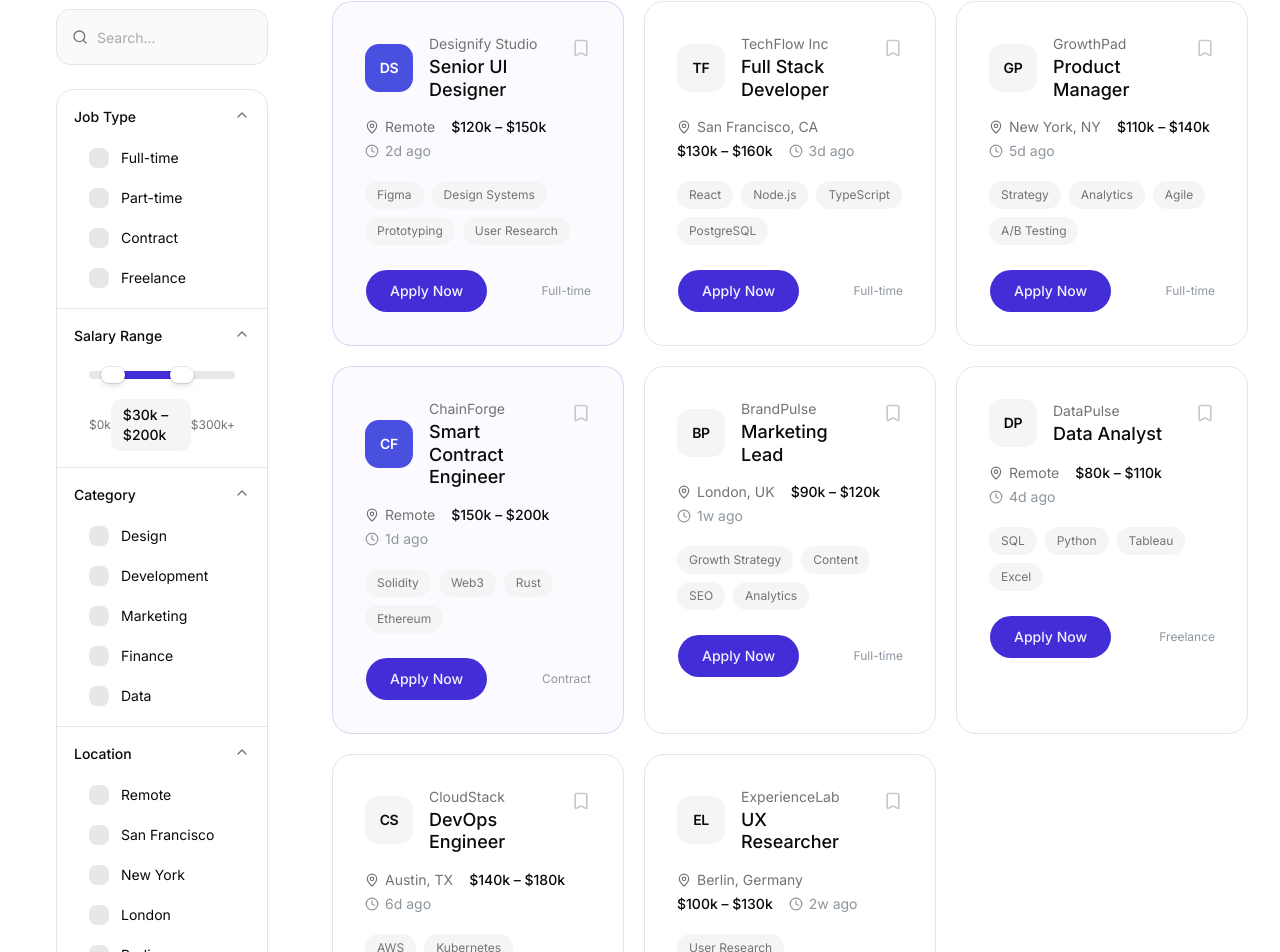
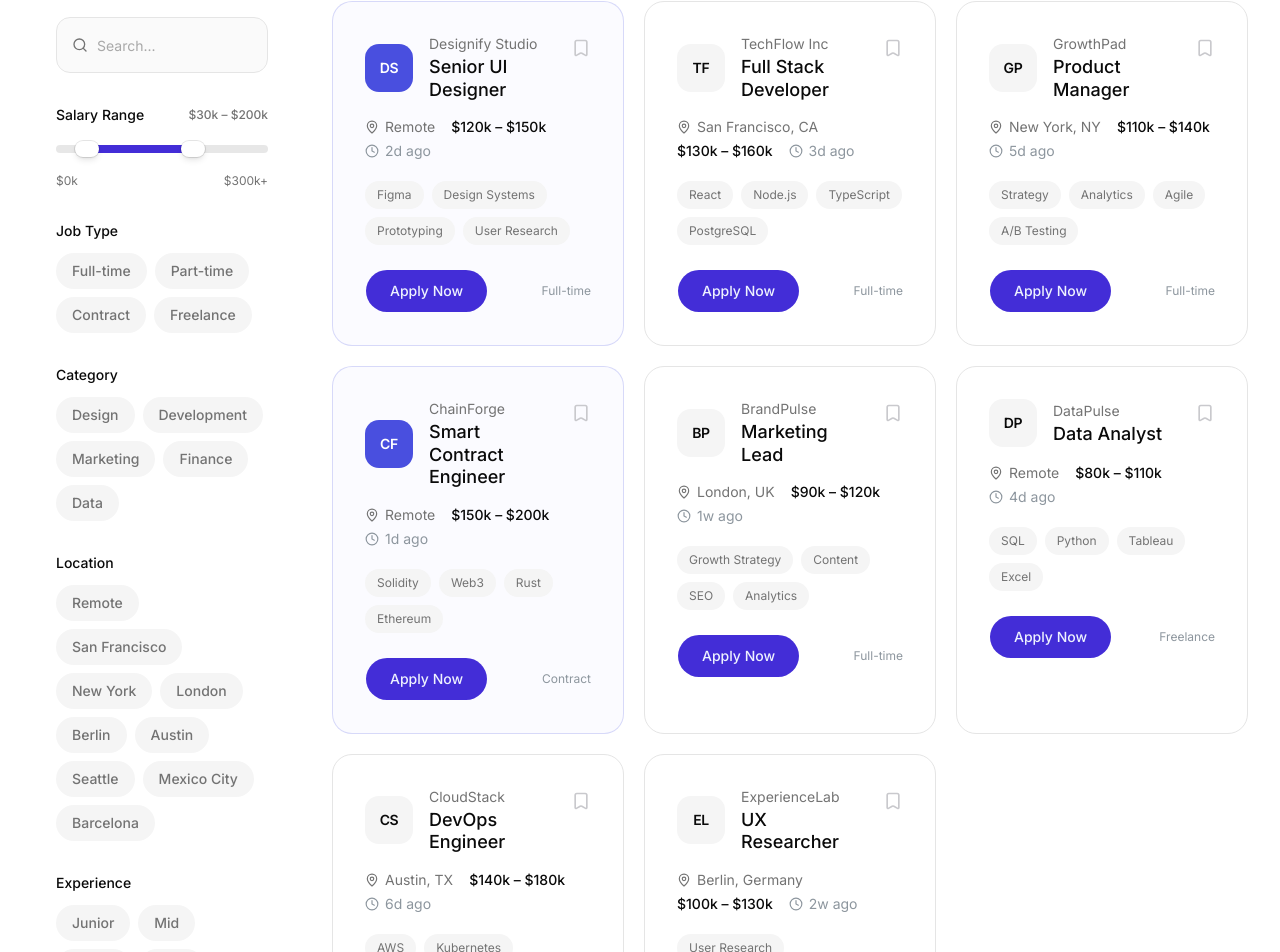
Before and after one commit to BrianPech/kanpro, a Next.js app: page /discovery in a window 1280 px wide. Shown: the part 392-1344 px from the top of the page. Built offline with nearby package versions, Linux system fonts and the light colour scheme.

Commit message:
refactor: replace accordion filter UI with a flat layout using pill-style buttons

```diff
--- a/src/modules/discovery/components/filter-sidebar.tsx
+++ b/src/modules/discovery/components/filter-sidebar.tsx
@@ -1,12 +1,8 @@
 "use client"
 
-import { Search, RotateCcw, SlidersHorizontal, X } from "lucide-react"
-import { Accordion, AccordionContent, AccordionItem, AccordionTrigger } from "@/components/ui/accordion"
-import { Checkbox } from "@/components/ui/checkbox"
+import { Search, RotateCcw } from "lucide-react"
 import { Slider } from "@/components/ui/slider"
 import { Input } from "@/components/ui/input"
-import { Button } from "@/components/ui/button"
-import { Label } from "@/components/ui/label"
 import { cn } from "@/lib/utils"
 
 export interface FilterState {
@@ -30,42 +26,6 @@ const categories = ["Design", "Development", "Marketing", "Finance", "Data"]
 const locations = ["Remote", "San Francisco", "New York", "London", "Berlin", "Austin", "Seattle", "Mexico City", "Barcelona"]
 const experienceLevels = ["Junior", "Mid", "Senior", "Lead"]
 
-function CheckboxGroup({
-  label,
-  items,
-  selected,
-  onChange,
-}: {
-  label?: string
-  items: string[]
-  selected: string[]
-  onChange: (items: string[]) => void
-}) {
-  return (
-    <div className="space-y-3">
-      {items.map((item) => (
-        <label
-          key={item}
-          className="flex cursor-pointer items-center gap-3 py-1"
-        >
-          <Checkbox
-            checked={selected.includes(item)}
-            onCheckedChange={(checked) => {
-              if (checked) {
-                onChange([...selected, item])
-              } else {
-                onChange(selected.filter((s) => s !== item))
-              }
-            }}
-            className="size-5 rounded-md data-[state=checked]:bg-primary data-[state=checked]:border-primary"
-          />
-          <span className="text-sm text-foreground">{item}</span>
-        </label>
-      ))}
-    </div>
-  )
-}
-
 export function FilterSidebar({ filter, onChange, mode, className }: FilterSidebarProps) {
   const hasActiveFilters =
     filter.types.length > 0 ||
@@ -86,9 +46,17 @@ export function FilterSidebar({ filter, onChange, mode, className }: FilterSideb
     })
   }
 
+  const toggleItem = (list: string[], item: string) => {
+    if (list.includes(item)) {
+      return list.filter((i) => i !== item)
+    } else {
+      return [...list, item]
+    }
+  }
+
   return (
-    <aside className={cn("w-full px-6", className)}>
-      <div className="mb-6 flex items-center justify-between">
+    <aside className={cn("w-full px-6 space-y-8", className)}>
+      <div className="flex items-center justify-between">
         <h2 className="text-xl font-medium tracking-tight text-foreground">Filters</h2>
         {hasActiveFilters && (
           <button
@@ -102,7 +70,7 @@ export function FilterSidebar({ filter, onChange, mode, className }: FilterSideb
         )}
       </div>
 
-      <div className="relative mb-6">
+      <div className="relative">
         <Search className="pointer-events-none absolute left-4 top-1/2 size-4 -translate-y-1/2 text-muted-foreground" />
         <Input
           placeholder="Search..."
@@ -112,28 +80,18 @@ export function FilterSidebar({ filter, onChange, mode, className }: FilterSideb
         />
       </div>
 
-      <Accordion type="multiple" defaultValue={["type", "salary", "category", "location", "experience"]}>
-        {mode === "jobs" && (
-          <AccordionItem value="type" className="border-border data-open:bg-transparent">
-            <AccordionTrigger className="px-4 text-sm font-medium text-foreground hover:no-underline">
-              Job Type
-            </AccordionTrigger>
-            <AccordionContent className="px-4">
-              <CheckboxGroup
-                items={jobTypes}
-                selected={filter.types}
-                onChange={(items) => onChange({ ...filter, types: items })}
-              />
-            </AccordionContent>
-          </AccordionItem>
-        )}
-
-        <AccordionItem value="salary" className="border-border data-open:bg-transparent">
-          <AccordionTrigger className="px-4 text-sm font-medium text-foreground hover:no-underline">
+      {/* Salary Range */}
+      <div className="space-y-3">
+        <div className="flex items-center justify-between">
+          <h3 className="text-sm font-medium text-foreground">
             {mode === "jobs" ? "Salary Range" : "Rate Range"}
-          </AccordionTrigger>
-          <AccordionContent className="px-4">
-            <div className="space-y-3">
+          </h3>
+          <span className="text-xs font-medium text-muted-foreground">
+            {mode === "jobs"
+              ? `$${filter.salary[0]}k – $${filter.salary[1]}k`
+              : `$${filter.salary[0]}/hr – $${filter.salary[1]}/hr`}
+          </span>
+        </div>
         <Slider
           value={filter.salary}
           onValueChange={(value) =>
@@ -146,58 +104,113 @@ export function FilterSidebar({ filter, onChange, mode, className }: FilterSideb
         />
         <div className="flex items-center justify-between text-xs text-muted-foreground">
           <span>{mode === "jobs" ? "$0k" : "$0/hr"}</span>
-                <span className="rounded-lg bg-muted px-3 py-1.5 text-sm font-medium text-foreground">
-                  {mode === "jobs"
-                    ? `$${filter.salary[0]}k – $${filter.salary[1]}k`
-                    : `$${filter.salary[0]}/hr – $${filter.salary[1]}/hr`}
-                </span>
           <span>{mode === "jobs" ? "$300k+" : "$300/hr"}</span>
         </div>
       </div>
-          </AccordionContent>
-        </AccordionItem>
 
-        <AccordionItem value="category" className="border-border data-open:bg-transparent">
-          <AccordionTrigger className="px-4 text-sm font-medium text-foreground hover:no-underline">
-            Category
-          </AccordionTrigger>
-          <AccordionContent className="px-4">
-            <CheckboxGroup
-              items={categories}
-              selected={filter.categories}
-              onChange={(items) => onChange({ ...filter, categories: items })}
-            />
-          </AccordionContent>
-        </AccordionItem>
+      {/* Job Type */}
+      {mode === "jobs" && (
+        <div className="space-y-3">
+          <h3 className="text-sm font-medium text-foreground">Job Type</h3>
+          <div className="flex flex-wrap gap-2">
+            {jobTypes.map((type) => {
+              const isSelected = filter.types.includes(type)
+              return (
+                <button
+                  key={type}
+                  type="button"
+                  onClick={() => onChange({ ...filter, types: toggleItem(filter.types, type) })}
+                  className={cn(
+                    "h-9 px-4 rounded-full text-sm font-medium transition-colors",
+                    isSelected
+                      ? "bg-primary text-primary-foreground"
+                      : "bg-muted text-muted-foreground hover:bg-muted/80"
+                  )}
+                >
+                  {type}
+                </button>
+              )
+            })}
+          </div>
+        </div>
+      )}
 
-        <AccordionItem value="location" className="border-border data-open:bg-transparent">
-          <AccordionTrigger className="px-4 text-sm font-medium text-foreground hover:no-underline">
-            Location
-          </AccordionTrigger>
-          <AccordionContent className="px-4">
-            <CheckboxGroup
-              items={locations}
-              selected={filter.locations}
-              onChange={(items) => onChange({ ...filter, locations: items })}
-            />
-          </AccordionContent>
-        </AccordionItem>
+      {/* Category */}
+      <div className="space-y-3">
+        <h3 className="text-sm font-medium text-foreground">Category</h3>
+        <div className="flex flex-wrap gap-2">
+          {categories.map((category) => {
+            const isSelected = filter.categories.includes(category)
+            return (
+              <button
+                key={category}
+                type="button"
+                onClick={() => onChange({ ...filter, categories: toggleItem(filter.categories, category) })}
+                className={cn(
+                  "h-9 px-4 rounded-full text-sm font-medium transition-colors",
+                  isSelected
+                    ? "bg-primary text-primary-foreground"
+                    : "bg-muted text-muted-foreground hover:bg-muted/80"
+                )}
+              >
+                {category}
+              </button>
+            )
+          })}
+        </div>
+      </div>
 
+      {/* Location */}
+      <div className="space-y-3">
+        <h3 className="text-sm font-medium text-foreground">Location</h3>
+        <div className="flex flex-wrap gap-2">
+          {locations.map((loc) => {
+            const isSelected = filter.locations.includes(loc)
+            return (
+              <button
+                key={loc}
+                type="button"
+                onClick={() => onChange({ ...filter, locations: toggleItem(filter.locations, loc) })}
+                className={cn(
+                  "h-9 px-4 rounded-full text-sm font-medium transition-colors",
+                  isSelected
+                    ? "bg-primary text-primary-foreground"
+                    : "bg-muted text-muted-foreground hover:bg-muted/80"
+                )}
+              >
+                {loc}
+              </button>
+            )
+          })}
+        </div>
+      </div>
+
+      {/* Experience */}
       {mode === "jobs" && (
-          <AccordionItem value="experience" className="border-border data-open:bg-transparent">
-            <AccordionTrigger className="px-4 text-sm font-medium text-foreground hover:no-underline">
-              Experience
-            </AccordionTrigger>
-            <AccordionContent className="px-4">
-              <CheckboxGroup
-                items={experienceLevels}
-                selected={filter.experience}
-                onChange={(items) => onChange({ ...filter, experience: items })}
-              />
-            </AccordionContent>
-          </AccordionItem>
+        <div className="space-y-3">
+          <h3 className="text-sm font-medium text-foreground">Experience</h3>
+          <div className="flex flex-wrap gap-2">
+            {experienceLevels.map((level) => {
+              const isSelected = filter.experience.includes(level)
+              return (
+                <button
+                  key={level}
+                  type="button"
+                  onClick={() => onChange({ ...filter, experience: toggleItem(filter.experience, level) })}
+                  className={cn(
+                    "h-9 px-4 rounded-full text-sm font-medium transition-colors",
+                    isSelected
+                      ? "bg-primary text-primary-foreground"
+                      : "bg-muted text-muted-foreground hover:bg-muted/80"
                   )}
-      </Accordion>
+                >
+                  {level}
+                </button>
+              )
+            })}
+          </div>
+        </div>
+      )}
     </aside>
   )
 }
```
Lines whose indentation alone changed are shown as unchanged.
